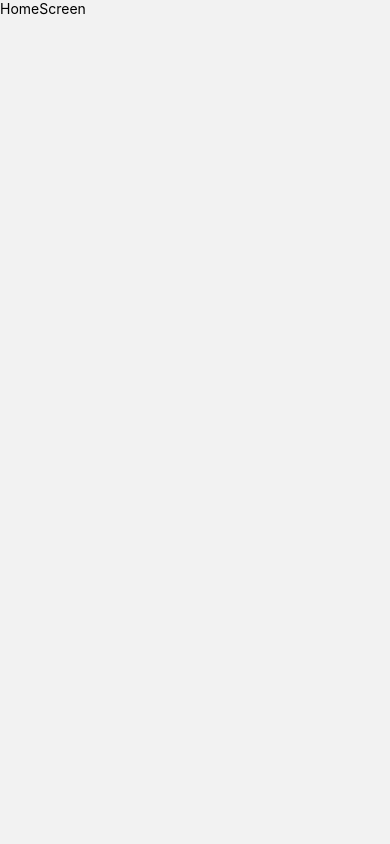
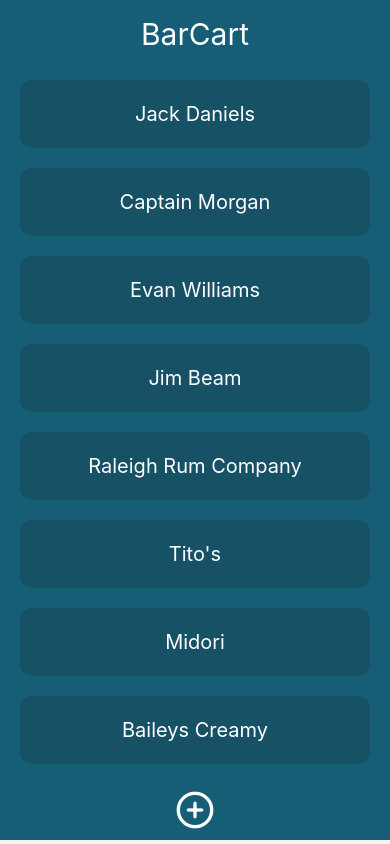
Before and after one commit to davidpierce24/BarCartReactNative, a React Native app: screen /Home in a window 390 px wide. Built offline with nearby package versions, Linux system fonts and the light colour scheme.

Commit message:
lake updates, base start

```diff
--- a/App.tsx
+++ b/App.tsx
@@ -4,6 +4,7 @@
 import { createNativeStackNavigator } from '@react-navigation/native-stack';
 
 import HomeScreen from './screens/HomeScreen';
+import LiquorLevelScreen from './screens/LiquorLevelScreen';
 
 const Stack = createNativeStackNavigator();
 
@@ -12,8 +13,9 @@
     <NavigationContainer>
       <Stack.Navigator>
         <Stack.Screen name='Home' component={HomeScreen} />
+        <Stack.Screen name='LiquorLevel' component={LiquorLevelScreen} />
       </Stack.Navigator>
-      <StatusBar style="auto" />
+      <StatusBar style="light"/>
     </NavigationContainer>
   );
 }
--- /dev/null
+++ b/components/BottomNavigation.tsx
@@ -0,0 +1,16 @@
+import { View, Text, TouchableOpacity } from 'react-native'
+import React from 'react'
+import Feather from 'react-native-vector-icons/Feather';
+
+const BottomNavigation = () => {
+
+return (
+    <View className='flex items-center pt-4 pb-2'>
+        <TouchableOpacity>
+            <Feather name="plus-circle" size={40} color="#FFFFFF" />
+        </TouchableOpacity>
+    </View>
+)
+}
+
+export default BottomNavigation
--- /dev/null
+++ b/components/TopNavigation.tsx
@@ -0,0 +1,13 @@
+import { View, Text } from 'react-native'
+import React from 'react'
+
+const TopNavigation = () => {
+
+return (
+    <View className='w-full flew-row items-center pt-4 bg-cyan-800'>
+        <Text className='text-3xl text-white'>BarCart</Text>
+    </View>
+)
+}
+
+export default TopNavigation
--- a/package.json
+++ b/package.json
@@ -11,13 +11,15 @@
   "dependencies": {
     "@react-navigation/native": "^6.1.6",
     "@react-navigation/native-stack": "^6.9.12",
+    "@types/react-native-vector-icons": "^6.4.13",
     "expo": "~48.0.4",
     "expo-status-bar": "^1.4.4",
     "nativewind": "^2.0.11",
     "react": "18.2.0",
     "react-native": "0.71.3",
     "react-native-safe-area-context": "^4.5.0",
-    "react-native-screens": "^3.20.0"
+    "react-native-screens": "^3.20.0",
+    "react-native-vector-icons": "^9.2.0"
   },
   "devDependencies": {
     "@babel/core": "^7.20.0",
--- a/screens/HomeScreen.tsx
+++ b/screens/HomeScreen.tsx
@@ -1,7 +1,12 @@
 import { useLayoutEffect } from 'react'
-import { View, Text, SafeAreaView } from 'react-native'
+import { View, Text, SafeAreaView, ScrollView, TouchableOpacity } from 'react-native'
+// import { styled } from 'nativewind/dist/styled';
 import React from 'react'
 import { useNavigation } from '@react-navigation/native';
+import TopNavigation from '../components/TopNavigation';
+import BottomNavigation from '../components/BottomNavigation';
+
+
 
 const HomeScreen = () => {
     const navigation = useNavigation();
@@ -12,9 +17,23 @@
         })
     }, [])
 
+    const data = ["Jack Daniels", "Captain Morgan", "Evan Williams", "Jim Beam", "Raleigh Rum Company", "Tito's", "Midori", "Baileys Creamy"]
+
 return (
-<SafeAreaView className='p-5'>
-    <Text className='text-red-500'>HomeScreen</Text>
+<SafeAreaView className='bg-cyan-800'>
+    <View className='h-full'>
+        <TopNavigation />
+
+        <ScrollView className='px-5 py-2 bg-cyan-800 flex-col'>
+            {data?.map((data) => (
+                <TouchableOpacity className='w-full bg-gray-800/25 rounded-xl flex items-center p-5 mt-5'>
+                    <Text className='text-xl text-white'>{data}</Text>
+                </TouchableOpacity>
+            ))}
+        </ScrollView>
+
+        <BottomNavigation />
+    </View>
 </SafeAreaView>
 )
 }
--- /dev/null
+++ b/screens/LiquorLevelScreen.tsx
@@ -0,0 +1,12 @@
+import { View, Text } from 'react-native'
+import React from 'react'
+
+const LiquorLevelScreen = () => {
+return (
+    <View>
+        <Text>LiquorLevelScreen</Text>
+    </View>
+)
+}
+
+export default LiquorLevelScreen
--- a/tailwind.config.js
+++ b/tailwind.config.js
@@ -1,6 +1,11 @@
 /** @type {import('tailwindcss').Config} */
 module.exports = {
-  content: ["./App.{js,jsx,ts,tsx}", "./<custom directory>/**/*.{js,jsx,ts,tsx}"],
+  content: [
+    "./App.{js,jsx,ts,tsx}",
+    "./<custom directory>/**/*.{js,jsx,ts,tsx}",
+    "./screens/**/*.{js,ts,jsx,tsx}",
+    "./pages/**/*.{js,ts,jsx,tsx}",
+    "./components/**/*.{js,ts,jsx,tsx}",],
   theme: {
     extend: {},
   },
```
Also changed, not shown: 1 other file (tests, documents, lock files or other folders).
